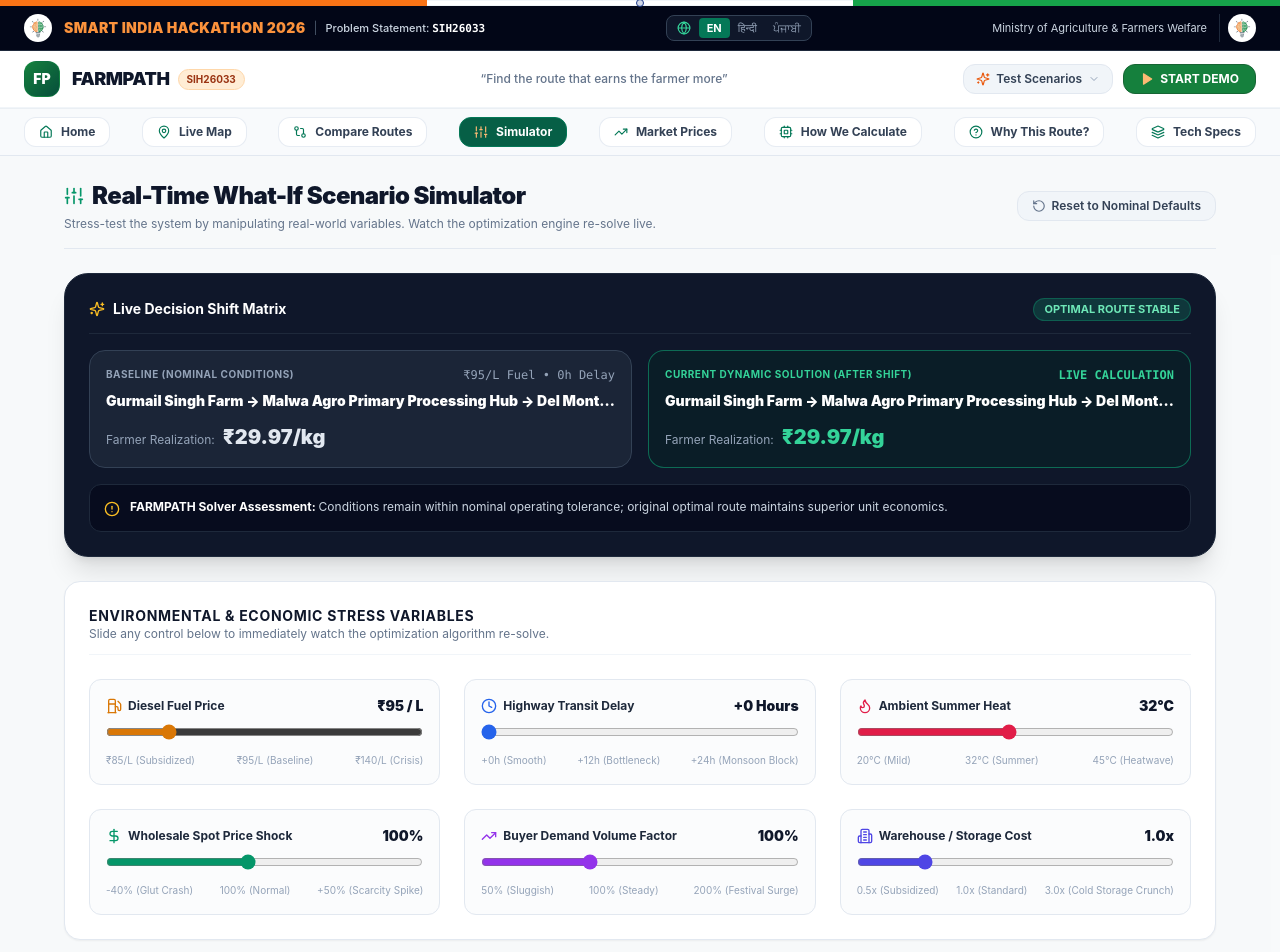
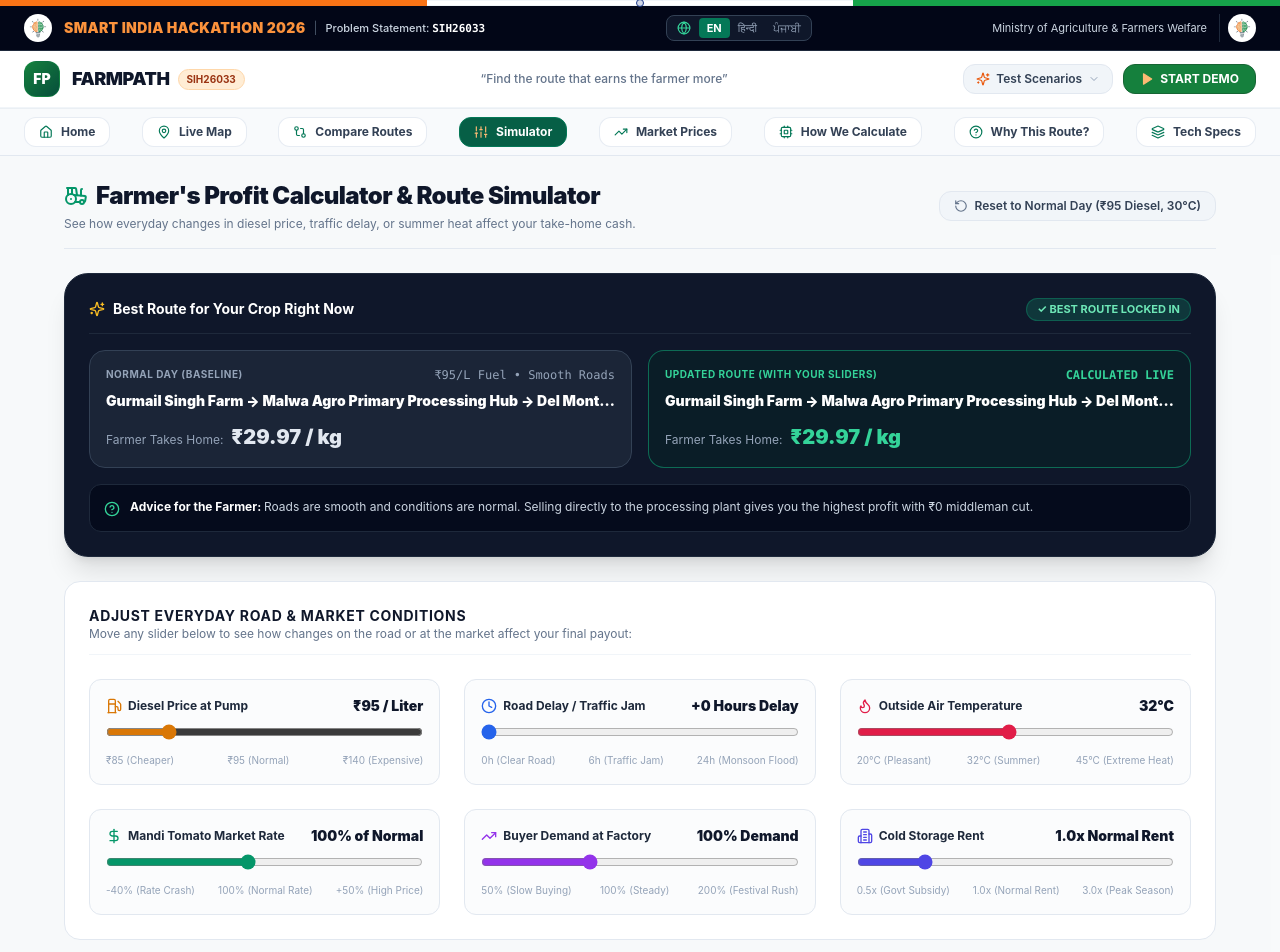
Before and after one commit to eshaansharma07/farmpath-sih2026, a Next.js app: page /simulator in a window 1280 px wide. Shown: the top 952 px of the page. Built offline with nearby package versions, Linux system fonts and the light colour scheme.

Commit message:
refactor: simplify simulator page into plain English farmer profit calculator

```diff
--- a/src/app/simulator/page.tsx
+++ b/src/app/simulator/page.tsx
@@ -1,6 +1,6 @@
 'use client';
 
-import React, { useState, useEffect, useRef } from 'react';
+import React from 'react';
 import { useSimulation } from '../../lib/context/SimulationContext';
 import {
   Sliders,
@@ -10,19 +10,17 @@
   Clock,
   Flame,
   DollarSign,
-  Package,
   Building2,
-  ArrowRight,
   Sparkles,
   CheckCircle2,
-  AlertCircle
+  HelpCircle,
+  Tractor
 } from 'lucide-react';
 import { solveSupplyChainOptimization, DEFAULT_SIMULATION_CONDITIONS } from '../../lib/engine/optimizer';
 
 export default function WhatIfSimulatorPage() {
   const {
     cropLot,
-    updateCropLot,
     conditions,
     updateConditions,
     resetConditions,
@@ -31,39 +29,37 @@
     edges
   } = useSimulation();
 
-  // Keep a baseline snapshot of "BEFORE" (default baseline when page opened)
+  // Baseline snapshot (what normal conditions look like)
   const baselineResults = React.useMemo(() => {
     return solveSupplyChainOptimization(cropLot, DEFAULT_SIMULATION_CONDITIONS, nodes, edges);
   }, [cropLot, nodes, edges]);
 
-  // Current results represent "AFTER" (live calculated from conditions)
   const currentOptimal = results.optimalRoute;
   const initialOptimal = baselineResults.optimalRoute;
 
-  // Did the recommended route change?
   const hasRouteChanged = currentOptimal?.id !== initialOptimal?.id;
 
-  // Derive dynamic explanation based on active condition shifts
-  const dynamicReason = React.useMemo(() => {
+  // Human, simple farmer-friendly advice
+  const farmerFriendlyAdvice = React.useMemo(() => {
     if (conditions.fuelPricePerLiter > 115) {
-      return 'Higher diesel freight costs penalize long-distance transit corridors, shifting recommendation toward proximate processing or local Mandi.';
+      return `Diesel is expensive at ₹${conditions.fuelPricePerLiter}/L today, so truck travel costs more. We automatically picked a closer buyer so you don't waste your earnings on diesel fuel.`;
     }
     if (conditions.transitDelayHours >= 12) {
-      return 'Severe road transit delays trigger exponential perishability decay, forcing the system to abandon long routes in favor of nearby cold-chain aggregators.';
+      return `There is a heavy road delay of +${conditions.transitDelayHours} hours. We rerouted your truck to a nearby cold storage hub so your tomatoes stay fresh and do not rot in the heat.`;
     }
     if (conditions.ambientTemperatureC >= 38) {
-      return 'Extreme summer ambient temperatures accelerate tomato respiration, rendering uncooled open trucks infeasible due to excessive spoilage.';
+      return `It is a hot day (${conditions.ambientTemperatureC}°C). Produce spoils quickly in open tractors, so our route uses a pre-cooling cold hub to protect your crop quality.`;
     }
     if (conditions.marketPriceMultiplier <= 0.8) {
-      return 'Market price crash in wholesale APMC mandis causes distressed pricing; system redirects produce toward pre-contracted processing plants.';
+      return `Mandi auction rates have dropped today. Instead of selling in a falling mandi, we send your crop to a food processing company with a fixed pre-agreed price.`;
     }
     if (conditions.buyerDemandMultiplier >= 1.3) {
-      return 'Surging institutional buyer demand provides volume absorption and direct procurement premiums, prioritizing modern retail fulfillment.';
+      return `Supermarkets and processing factories are buying in bulk today. We connected your truck to direct modern retail buyers paying top rupee.`;
     }
     if (hasRouteChanged) {
-      return 'Combination of altered parameters shifted the Pareto boundary, selecting an alternate route with superior net farmer realization.';
+      return `Because conditions changed, we found a different route that puts more cash in your hand than the default path.`;
     }
-    return 'Conditions remain within nominal operating tolerance; original optimal route maintains superior unit economics.';
+    return `Roads are smooth and conditions are normal. Selling directly to the processing plant gives you the highest profit with ₹0 middleman cut.`;
   }, [conditions, hasRouteChanged]);
 
   return (
@@ -72,13 +68,13 @@
       <div className="flex flex-wrap items-center justify-between gap-4 border-b border-slate-200 pb-4">
         <div>
           <div className="flex items-center gap-2">
-            <Sliders className="w-5 h-5 text-emerald-600" />
+            <Tractor className="w-6 h-6 text-emerald-600" />
             <h1 className="text-2xl font-black text-slate-900 tracking-tight">
-              Real-Time What-If Scenario Simulator
+              Farmer&apos;s Profit Calculator &amp; Route Simulator
             </h1>
           </div>
           <p className="text-xs text-slate-500 mt-1">
-            Stress-test the system by manipulating real-world variables. Watch the optimization engine re-solve live.
+            See how everyday changes in diesel price, traffic delay, or summer heat affect your take-home cash.
           </p>
         </div>
 
@@ -87,7 +83,7 @@
           className="px-3.5 py-1.5 rounded-xl bg-slate-100 hover:bg-slate-200 text-slate-700 font-semibold text-xs border border-slate-200 flex items-center gap-1.5 transition-colors"
         >
           <RotateCcw className="w-3.5 h-3.5 text-slate-500" />
-          <span>Reset to Nominal Defaults</span>
+          <span>Reset to Normal Day (₹95 Diesel, 30°C)</span>
         </button>
       </div>
 
@@ -96,38 +92,38 @@
         <div className="flex items-center justify-between border-b border-slate-800 pb-3">
           <div className="flex items-center gap-2">
             <Sparkles className="w-4 h-4 text-amber-400" />
-            <h3 className="font-bold text-sm text-white">Live Decision Shift Matrix</h3>
+            <h3 className="font-bold text-sm text-white">Best Route for Your Crop Right Now</h3>
           </div>
           <span className={`text-[11px] font-bold px-2.5 py-0.5 rounded-full ${
             hasRouteChanged
-              ? 'bg-amber-500/20 text-amber-300 border border-amber-500/30 animate-pulse'
+              ? 'bg-amber-500/20 text-amber-300 border border-amber-500/30'
               : 'bg-emerald-500/20 text-emerald-300 border border-emerald-500/30'
           }`}>
-            {hasRouteChanged ? 'ROUTE SHIFT DETECTED' : 'OPTIMAL ROUTE STABLE'}
+            {hasRouteChanged ? '🔄 REROUTED FOR HIGHER PROFIT' : '✓ BEST ROUTE LOCKED IN'}
           </span>
         </div>
 
         <div className="grid grid-cols-1 md:grid-cols-2 gap-4">
-          {/* BEFORE CARD */}
+          {/* Normal Baseline */}
           <div className="p-4 rounded-2xl bg-slate-800/80 border border-slate-700 space-y-2">
             <div className="flex items-center justify-between">
               <span className="text-[10px] font-bold uppercase tracking-wider text-slate-400">
-                Baseline (Nominal Conditions)
+                Normal Day (Baseline)
               </span>
-              <span className="text-xs font-mono text-slate-400">₹95/L Fuel • 0h Delay</span>
+              <span className="text-xs font-mono text-slate-400">₹95/L Fuel • Smooth Roads</span>
             </div>
             <h4 className="text-sm font-black text-white line-clamp-1">
               {initialOptimal?.name}
             </h4>
             <div className="flex items-baseline gap-2 pt-1">
-              <span className="text-xs text-slate-400">Farmer Realization:</span>
+              <span className="text-xs text-slate-400">Farmer Takes Home:</span>
               <span className="text-xl font-black text-slate-200">
-                ₹{initialOptimal?.costBreakdown.netFarmerRealizationPerKg.toFixed(2)}/kg
+                ₹{initialOptimal?.costBreakdown.netFarmerRealizationPerKg.toFixed(2)} / kg
               </span>
             </div>
           </div>
 
-          {/* AFTER CARD */}
+          {/* Current Live Output */}
           <div className={`p-4 rounded-2xl border space-y-2 ${
             hasRouteChanged
               ? 'bg-amber-950/30 border-amber-500/50'
@@ -137,42 +133,42 @@
               <span className={`text-[10px] font-bold uppercase tracking-wider ${
                 hasRouteChanged ? 'text-amber-400' : 'text-emerald-400'
               }`}>
-                Current Dynamic Solution (After Shift)
+                Updated Route (With Your Sliders)
               </span>
-              <span className="text-xs font-mono text-emerald-400 font-bold">LIVE CALCULATION</span>
+              <span className="text-xs font-mono text-emerald-400 font-bold">CALCULATED LIVE</span>
             </div>
             <h4 className="text-sm font-black text-white line-clamp-1">
               {currentOptimal?.name}
             </h4>
             <div className="flex items-baseline gap-2 pt-1">
-              <span className="text-xs text-slate-400">Farmer Realization:</span>
+              <span className="text-xs text-slate-400">Farmer Takes Home:</span>
               <span className={`text-xl font-black ${
                 hasRouteChanged ? 'text-amber-300' : 'text-emerald-400'
               }`}>
-                ₹{currentOptimal?.costBreakdown.netFarmerRealizationPerKg.toFixed(2)}/kg
+                ₹{currentOptimal?.costBreakdown.netFarmerRealizationPerKg.toFixed(2)} / kg
               </span>
             </div>
           </div>
         </div>
 
-        {/* Dynamic Natural Language Reason */}
-        <div className="p-3.5 rounded-xl bg-slate-950/60 border border-slate-800 text-xs text-slate-300 flex items-start gap-2.5">
-          <AlertCircle className="w-4 h-4 text-amber-400 shrink-0 mt-0.5" />
+        {/* Human Friendly Advice */}
+        <div className="p-3.5 rounded-xl bg-slate-950/70 border border-slate-800 text-xs text-slate-300 flex items-start gap-2.5">
+          <HelpCircle className="w-4 h-4 text-emerald-400 shrink-0 mt-0.5" />
           <div>
-            <span className="font-bold text-white">FARMPATH Solver Assessment: </span>
-            <span>{dynamicReason}</span>
+            <span className="font-bold text-white">Advice for the Farmer: </span>
+            <span>{farmerFriendlyAdvice}</span>
           </div>
         </div>
       </div>
 
-      {/* Interactive Controls & Sliders Grid */}
-      <div className="bg-white rounded-2xl border border-slate-200 shadow-sm p-6 space-y-6">
+      {/* Interactive Sliders Grid in Plain English */}
+      <div className="bg-white rounded-2xl border border-slate-200 shadow-xs p-6 space-y-6">
         <div className="border-b border-slate-100 pb-3">
           <h3 className="text-sm font-bold text-slate-900 uppercase tracking-wider">
-            Environmental & Economic Stress Variables
+            Adjust Everyday Road &amp; Market Conditions
           </h3>
           <p className="text-xs text-slate-500">
-            Slide any control below to immediately watch the optimization algorithm re-solve.
+            Move any slider below to see how changes on the road or at the market affect your final payout:
           </p>
         </div>
 
@@ -182,10 +178,10 @@
             <div className="flex items-center justify-between">
               <div className="flex items-center gap-1.5 font-bold text-slate-800">
                 <Fuel className="w-4 h-4 text-amber-600" />
-                <span>Diesel Fuel Price</span>
+                <span>Diesel Price at Pump</span>
               </div>
               <span className="font-black text-slate-900 text-sm">
-                ₹{conditions.fuelPricePerLiter.toFixed(0)} / L
+                ₹{conditions.fuelPricePerLiter.toFixed(0)} / Liter
               </span>
             </div>
             <input
@@ -195,12 +191,12 @@
               step="1"
               value={conditions.fuelPricePerLiter}
               onChange={e => updateConditions({ fuelPricePerLiter: Number(e.target.value) })}
-              className="w-full accent-amber-600"
+              className="w-full accent-amber-600 cursor-pointer"
             />
             <div className="flex justify-between text-[10px] text-slate-400">
-              <span>₹85/L (Subsidized)</span>
-              <span>₹95/L (Baseline)</span>
-              <span>₹140/L (Crisis)</span>
+              <span>₹85 (Cheaper)</span>
+              <span>₹95 (Normal)</span>
+              <span>₹140 (Expensive)</span>
             </div>
           </div>
 
@@ -209,10 +205,10 @@
             <div className="flex items-center justify-between">
               <div className="flex items-center gap-1.5 font-bold text-slate-800">
                 <Clock className="w-4 h-4 text-blue-600" />
-                <span>Highway Transit Delay</span>
+                <span>Road Delay / Traffic Jam</span>
               </div>
               <span className="font-black text-slate-900 text-sm">
-                +{conditions.transitDelayHours} Hours
+                +{conditions.transitDelayHours} Hours Delay
               </span>
             </div>
             <input
@@ -222,12 +218,12 @@
               step="2"
               value={conditions.transitDelayHours}
               onChange={e => updateConditions({ transitDelayHours: Number(e.target.value) })}
-              className="w-full accent-blue-600"
+              className="w-full accent-blue-600 cursor-pointer"
             />
             <div className="flex justify-between text-[10px] text-slate-400">
-              <span>+0h (Smooth)</span>
-              <span>+12h (Bottleneck)</span>
-              <span>+24h (Monsoon Block)</span>
+              <span>0h (Clear Road)</span>
+              <span>6h (Traffic Jam)</span>
+              <span>24h (Monsoon Flood)</span>
             </div>
           </div>
 
@@ -236,7 +232,7 @@
             <div className="flex items-center justify-between">
               <div className="flex items-center gap-1.5 font-bold text-slate-800">
                 <Flame className="w-4 h-4 text-rose-600" />
-                <span>Ambient Summer Heat</span>
+                <span>Outside Air Temperature</span>
               </div>
               <span className="font-black text-slate-900 text-sm">
                 {conditions.ambientTemperatureC}°C
@@ -249,12 +245,12 @@
               step="1"
               value={conditions.ambientTemperatureC}
               onChange={e => updateConditions({ ambientTemperatureC: Number(e.target.value) })}
-              className="w-full accent-rose-600"
+              className="w-full accent-rose-600 cursor-pointer"
             />
             <div className="flex justify-between text-[10px] text-slate-400">
-              <span>20°C (Mild)</span>
+              <span>20°C (Pleasant)</span>
               <span>32°C (Summer)</span>
-              <span>45°C (Heatwave)</span>
+              <span>45°C (Extreme Heat)</span>
             </div>
           </div>
 
@@ -263,10 +259,10 @@
             <div className="flex items-center justify-between">
               <div className="flex items-center gap-1.5 font-bold text-slate-800">
                 <DollarSign className="w-4 h-4 text-emerald-600" />
-                <span>Wholesale Spot Price Shock</span>
+                <span>Mandi Tomato Market Rate</span>
               </div>
               <span className="font-black text-slate-900 text-sm">
-                {Math.round(conditions.marketPriceMultiplier * 100)}%
+                {Math.round(conditions.marketPriceMultiplier * 100)}% of Normal
               </span>
             </div>
             <input
@@ -276,12 +272,12 @@
               step="0.05"
               value={conditions.marketPriceMultiplier}
               onChange={e => updateConditions({ marketPriceMultiplier: Number(e.target.value) })}
-              className="w-full accent-emerald-600"
+              className="w-full accent-emerald-600 cursor-pointer"
             />
             <div className="flex justify-between text-[10px] text-slate-400">
-              <span>-40% (Glut Crash)</span>
-              <span>100% (Normal)</span>
-              <span>+50% (Scarcity Spike)</span>
+              <span>-40% (Rate Crash)</span>
+              <span>100% (Normal Rate)</span>
+              <span>+50% (High Price)</span>
             </div>
           </div>
 
@@ -290,10 +286,10 @@
             <div className="flex items-center justify-between">
               <div className="flex items-center gap-1.5 font-bold text-slate-800">
                 <TrendingUp className="w-4 h-4 text-purple-600" />
-                <span>Buyer Demand Volume Factor</span>
+                <span>Buyer Demand at Factory</span>
               </div>
               <span className="font-black text-slate-900 text-sm">
-                {Math.round(conditions.buyerDemandMultiplier * 100)}%
+                {Math.round(conditions.buyerDemandMultiplier * 100)}% Demand
               </span>
             </div>
             <input
@@ -303,12 +299,12 @@
               step="0.1"
               value={conditions.buyerDemandMultiplier}
               onChange={e => updateConditions({ buyerDemandMultiplier: Number(e.target.value) })}
-              className="w-full accent-purple-600"
+              className="w-full accent-purple-600 cursor-pointer"
             />
             <div className="flex justify-between text-[10px] text-slate-400">
-              <span>50% (Sluggish)</span>
+              <span>50% (Slow Buying)</span>
               <span>100% (Steady)</span>
-              <span>200% (Festival Surge)</span>
+              <span>200% (Festival Rush)</span>
             </div>
           </div>
 
@@ -317,10 +313,10 @@
             <div className="flex items-center justify-between">
               <div className="flex items-center gap-1.5 font-bold text-slate-800">
                 <Building2 className="w-4 h-4 text-indigo-600" />
-                <span>Warehouse / Storage Cost</span>
+                <span>Cold Storage Rent</span>
               </div>
               <span className="font-black text-slate-900 text-sm">
-                {conditions.storageCostMultiplier.toFixed(1)}x
+                {conditions.storageCostMultiplier.toFixed(1)}x Normal Rent
               </span>
             </div>
             <input
@@ -330,12 +326,12 @@
               step="0.25"
               value={conditions.storageCostMultiplier}
               onChange={e => updateConditions({ storageCostMultiplier: Number(e.target.value) })}
-              className="w-full accent-indigo-600"
+              className="w-full accent-indigo-600 cursor-pointer"
             />
             <div className="flex justify-between text-[10px] text-slate-400">
-              <span>0.5x (Subsidized)</span>
-              <span>1.0x (Standard)</span>
-              <span>3.0x (Cold Storage Crunch)</span>
+              <span>0.5x (Govt Subsidy)</span>
+              <span>1.0x (Normal Rent)</span>
+              <span>3.0x (Peak Season)</span>
             </div>
           </div>
         </div>
```
